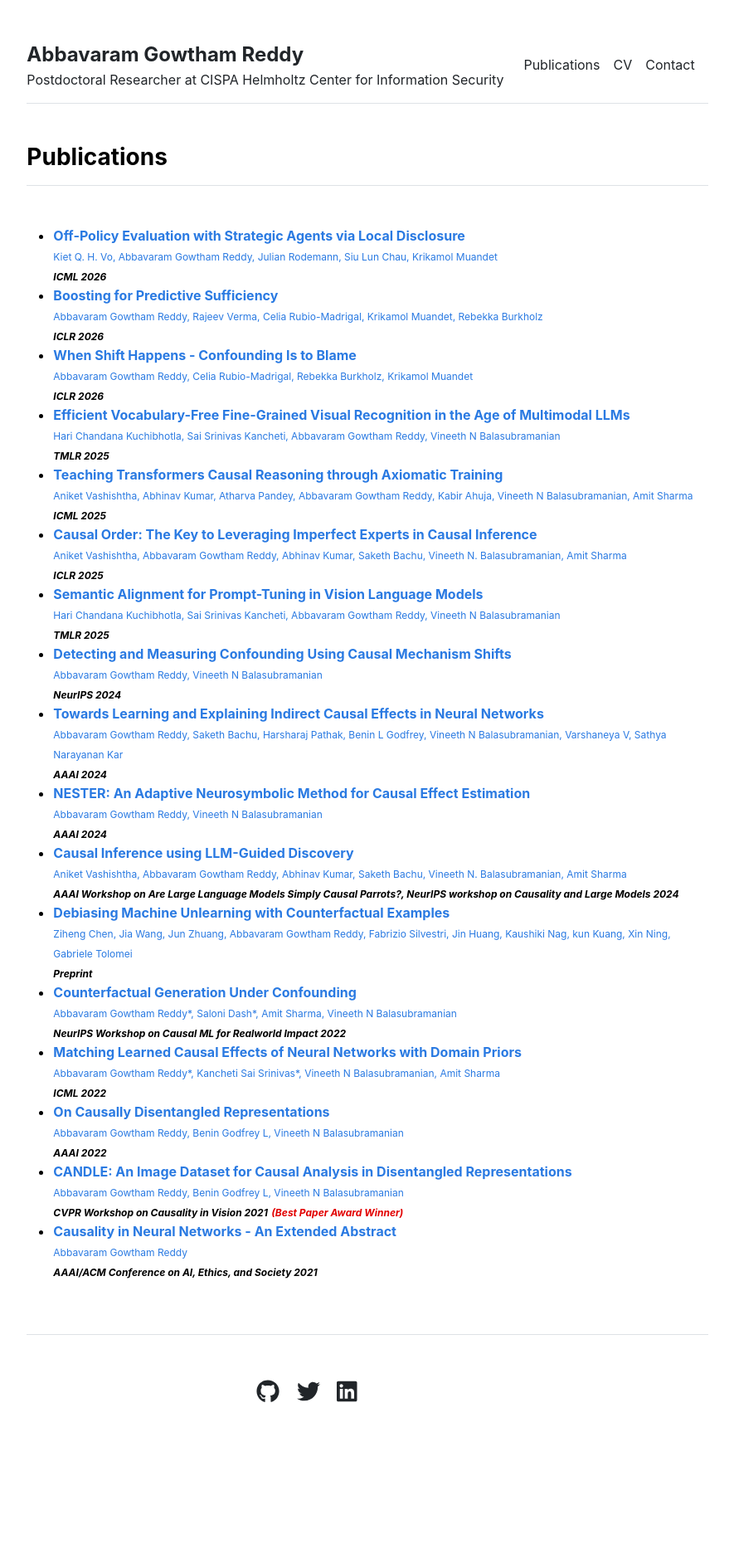
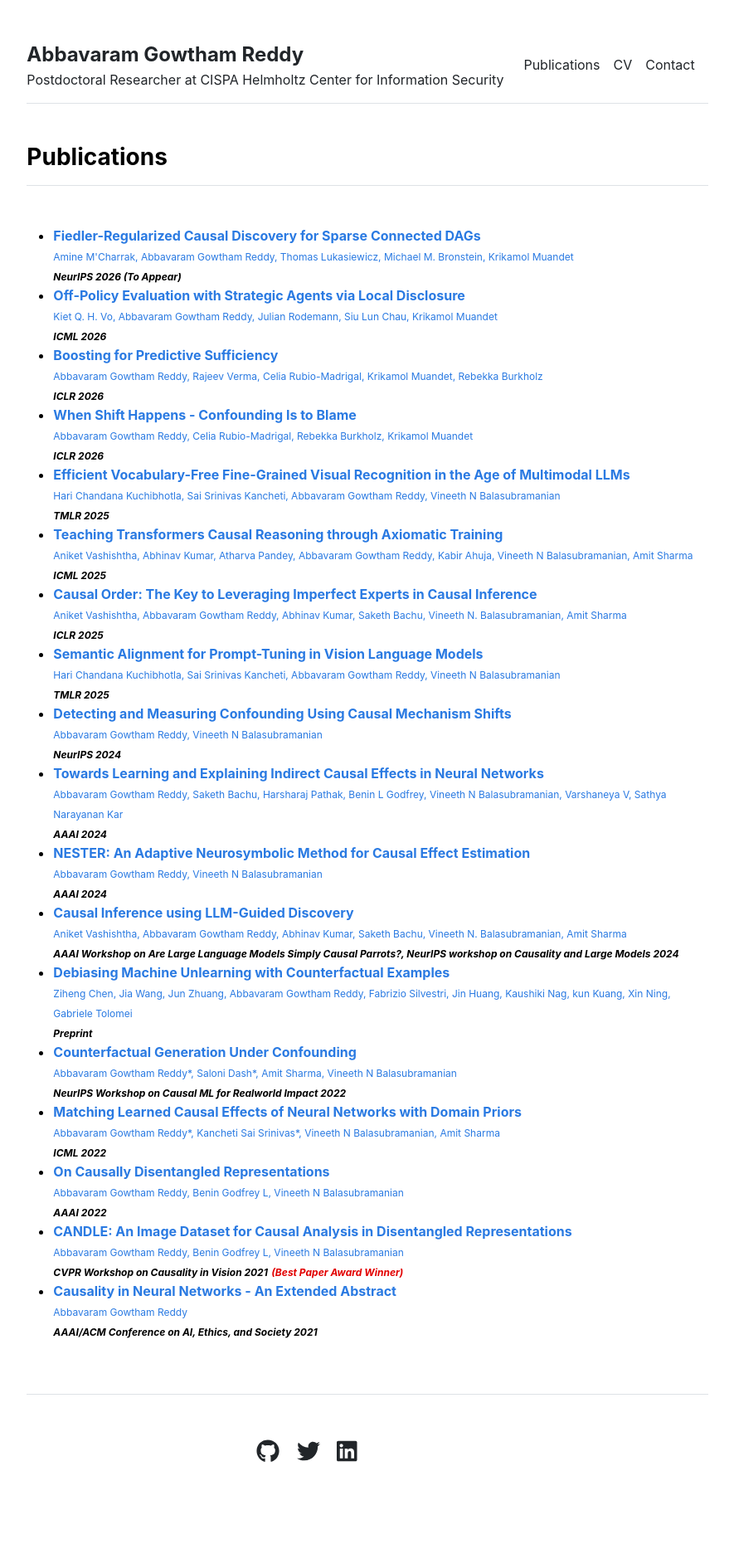
Before and after one commit to gautam0707/gautam0707.github.io, a Jekyll site: the page built from publications.md, in a window 1280 px wide. Shown: the whole page at 83% size, without its empty margins (197-1082 px from the left). Built offline with Jekyll 4.4.1, drawn with Linux system fonts in a browser that asks for light colours; a style sheet for code colours, icons or effects is not loaded; before the commit the page ends 1795 px from its top, so only the background shows below that.

Commit message:
New Paper Added

```diff
--- a/_data/publications.yml
+++ b/_data/publications.yml
@@ -1,9 +1,14 @@
 index:
+- {venue: 'NeurIPS',
+  year: '2026 (To Appear)',
+  authors: "Amine M'Charrak, Abbavaram Gowtham Reddy, Thomas Lukasiewicz, Michael M. Bronstein, Krikamol Muandet",
+  title: 'Fiedler-Regularized Causal Discovery for Sparse Connected DAGs',
+  url:''}
 - {venue: 'ICML',
   year: '2026',
   authors: "Kiet Q. H. Vo, Abbavaram Gowtham Reddy, Julian Rodemann, Siu Lun Chau, Krikamol Muandet",
   title: 'Off-Policy Evaluation with Strategic Agents via Local Disclosure',
-  url: ''}
+  url: 'https://openreview.net/pdf?id=IG956mtgzL'}
 - {venue: 'ICLR',
   year: '2026',
   authors: "Abbavaram Gowtham Reddy, Rajeev Verma, Celia Rubio-Madrigal, Krikamol Muandet, Rebekka Burkholz",
```
Also changed, not shown: index.md (+1 -1 lines).
